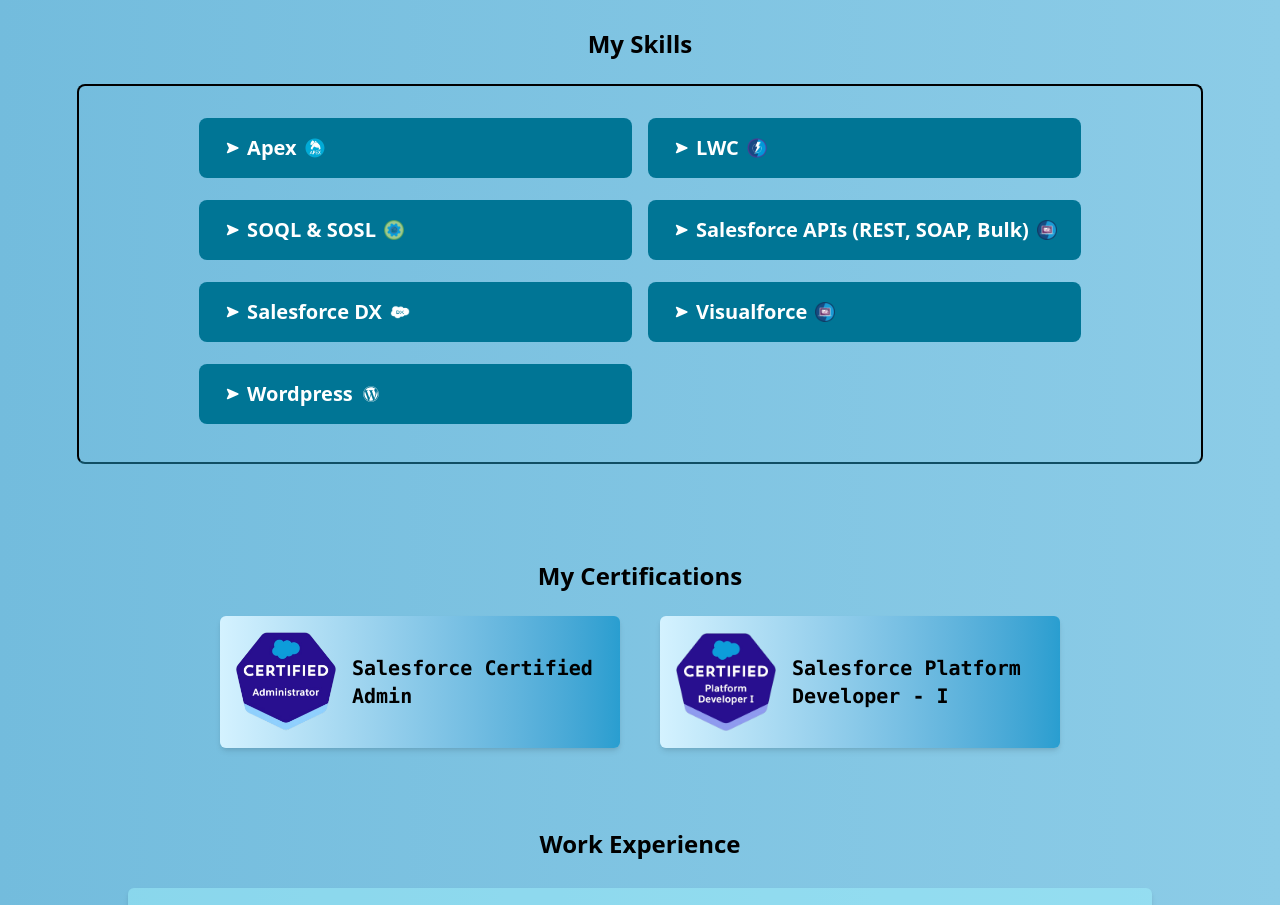
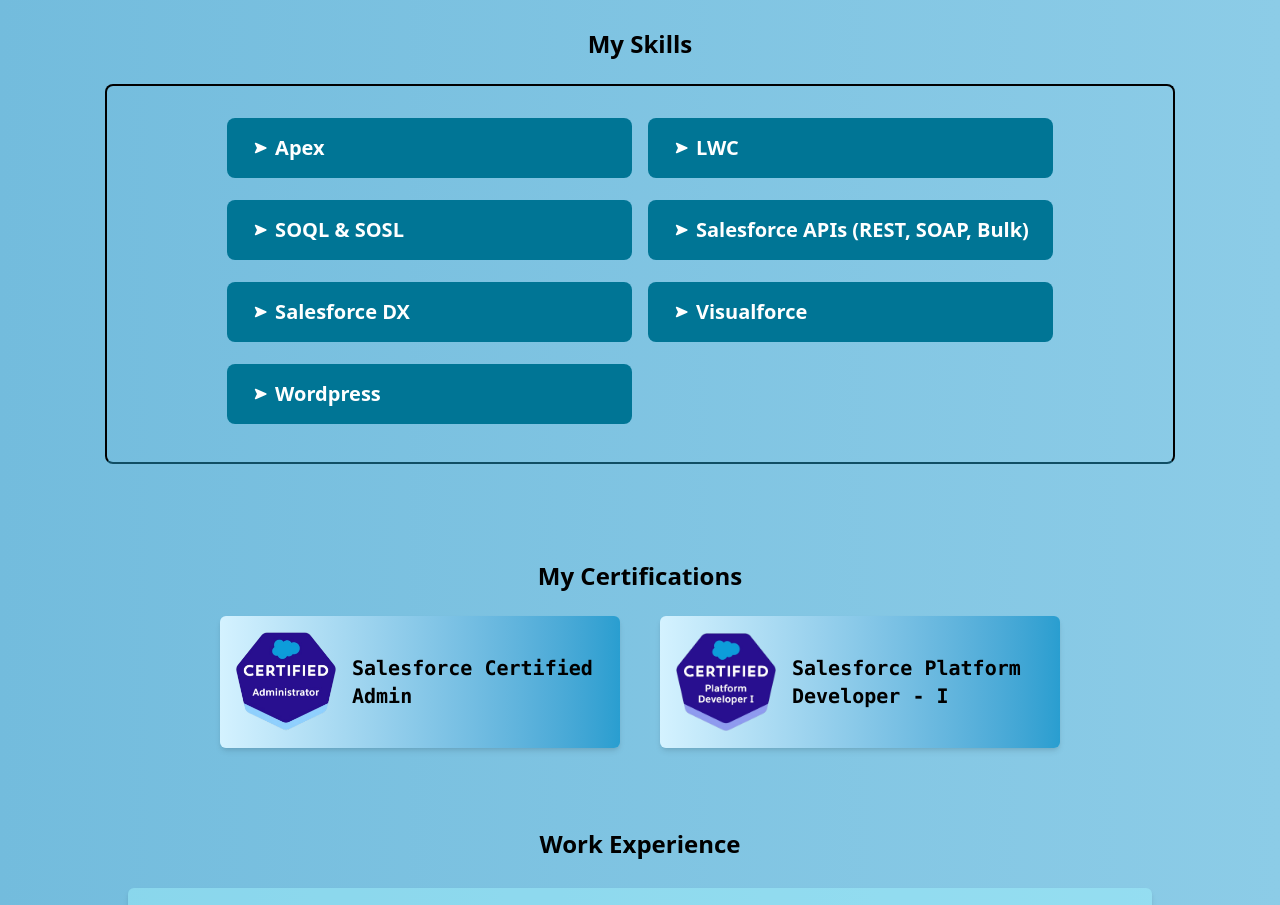
Before and after one commit to shikalgarmubin/Adnan-Portfolio, a React (Vite) app: page / in a window 1280 px wide. Shown: the part 820-1725 px from the top of the page. Built offline with nearby package versions, Linux system fonts and the light colour scheme.

Commit message:
skill icons removed

```diff
--- a/src/components/Navbar/Navbar.jsx
+++ b/src/components/Navbar/Navbar.jsx
@@ -1,27 +1,31 @@
-import React, { useState } from "react";
-import {
-  FaAccessibleIcon,
-  FaAlignJustify,
-  FaAlignRight,
-  FaArrowLeft,
-} from "react-icons/fa";
-import {
-  Fa0,
-  Fa42Group,
-  FaAlignCenter,
-  FaAlignLeft,
-  FaAngellist,
-  FaAustralSign,
-  FaBars,
-  FaBarsProgress,
-} from "react-icons/fa6";
-import {
-  MdFormatAlignJustify,
-  MdOutlineFormatAlignJustify,
-} from "react-icons/md";
+import { useState, useRef, useEffect } from "react";
+import { FaTimes } from "react-icons/fa";
+import { FaArrowRight, FaBars } from "react-icons/fa6";
 import { Link } from "react-router-dom";
+
 const Navbar = () => {
   const [show, setShow] = useState(false);
+  const menuRef = useRef(null);
+  const buttonRef = useRef(null);
+  useEffect(() => {
+    if (!show) return;
+    const handleClickOutside = (event) => {
+      if (
+        menuRef.current &&
+        !menuRef.current.contains(event.target) &&
+        buttonRef.current &&
+        !buttonRef.current.contains(event.target)
+      ) {
+        setShow(false);
+      }
+    };
+    document.addEventListener("mousedown", handleClickOutside);
+    document.addEventListener("touchstart", handleClickOutside);
+    return () => {
+      document.removeEventListener("mousedown", handleClickOutside);
+      document.removeEventListener("touchstart", handleClickOutside);
+    };
+  }, [show]);
   const links = [
     {
       title: "Home",
@@ -51,25 +55,33 @@
           </Link>
         ))}
         {/* Hamburger Icon */}
-        <div className="lg:hidden block">
+        <div className="lg:hidden block" ref={buttonRef}>
           <button
             onClick={() => setShow(!show)}
             className="transition-all duration-300"
           >
-            <FaBars className="w-[20px] h-[20px] transition-all duration-300" />
+            {show ? (
+              <FaTimes className="w-[20px] h-[20px] transition-all duration-300" />
+            ) : (
+              <FaBars className="w-[20px] h-[20px] transition-all duration-300" />
+            )}
           </button>
         </div>
       </div>
       {/* Mobile Nav */}
       {show && (
-        <div className="absolute top-full left-0 w-full bg-gradient-to-r from-[#73BCDD] to-[#8CCCE7] flex flex-col items-center gap-3 z-50 lg:hidden shadow-md py-12">
+        <div
+          ref={menuRef}
+          className="absolute top-full left-0 w-full bg-gradient-to-r from-[#73BCDD] to-[#8CCCE7] flex flex-col items-center gap-5 z-50 lg:hidden shadow-xl py-22"
+        >
           {links.map((items, i) => (
             <Link
               key={i}
               to={items.link}
-              className="text-gray-700 hover:text-black text-lg font-semibold px-4 py-2 w-full text-center transition-all duration-300 "
+              className="flex text-gray-700 hover:text-black text-lg font-semibold border-2 px-4 py-2 gap-2 items-center text-center transition-all duration-300 "
               onClick={() => setShow(false)}
             >
+              <FaArrowRight />
               {items.title}
             </Link>
           ))}
--- a/src/components/Skill/Skill.jsx
+++ b/src/components/Skill/Skill.jsx
@@ -14,12 +14,6 @@
               className="rotate-45 w-4"
             />
             Apex
-            <img
-              src="/icons/apex-icon.png"
-              type="icon"
-              alt=""
-              className="w-5"
-            />
           </span>
           <span className="flex gap-2 mb-1.5 items-center text-base md:text-xl text-white font-bold hover:scale-105 transition-transform bg-cyan-700 px-6 py-4 rounded-lg">
             <img
@@ -29,12 +23,6 @@
               className="rotate-45 w-4"
             />
             LWC
-            <img
-              src="/icons/lwcc-icon.png"
-              type="icon"
-              alt=""
-              className="w-5"
-            />
           </span>
           <span className="flex gap-2 mb-1.5 items-center text-base md:text-xl text-white font-bold hover:scale-105 transition-transform bg-cyan-700 px-6 py-4 rounded-lg">
             <img
@@ -44,12 +32,6 @@
               className="rotate-45 w-4"
             />
             SOQL & SOSL
-            <img
-              src="/icons/soql-icon.png"
-              type="icon"
-              alt=""
-              className="w-5"
-            />
           </span>
           <span className="flex gap-2 mb-1.5 items-center text-base md:text-xl text-white font-bold hover:scale-105 transition-transform bg-cyan-700 px-6 py-4 rounded-lg">
             <img
@@ -59,12 +41,6 @@
               className="rotate-45 w-4"
             />
             Salesforce APIs (REST, SOAP, Bulk)
-            <img
-              src="/icons/visualforce-icon.webp"
-              type="icon"
-              alt=""
-              className="w-5"
-            />
           </span>
           <span className="flex gap-2 mb-1.5 items-center text-base md:text-xl text-white font-bold hover:scale-105 transition-transform bg-cyan-700 px-6 py-4 rounded-lg">
             <img
@@ -74,12 +50,6 @@
               className="rotate-45 w-4"
             />
             Salesforce DX
-            <img
-              src="/icons/salesforce-dx.png"
-              type="icon"
-              alt=""
-              className="w-5"
-            />
           </span>
           <span className="flex gap-2 mb-1.5 items-center text-base md:text-xl text-white font-bold hover:scale-105 transition-transform bg-cyan-700 px-6 py-4 rounded-lg">
             <img
@@ -89,12 +59,6 @@
               className="rotate-45 w-4"
             />
             Visualforce
-            <img
-              src="/icons/visualforce-icon.webp"
-              type="icon"
-              alt=""
-              className="w-5"
-            />
           </span>
           <span className="flex gap-2 mb-1.5 items-center text-base md:text-xl text-white font-bold hover:scale-105 transition-transform bg-cyan-700 px-6 py-4 rounded-lg">
             <img
@@ -104,20 +68,13 @@
               className="rotate-45 w-4"
             />
             Wordpress
-            <img
-              src="/icons/wordpress-icon.svg"
-              type="icon/svg"
-              alt=""
-              className="w-5"
-            />
           </span>
         </div>
       </div>
 
       <div
         id="certificate"
-        className="w-full bg-gradient-to-r from-[#73BCDD] to-[#8CCCE7] flex flex-col items-center py-12 gap-4 relative "
-      >
+        className="w-full bg-gradient-to-r from-[#73BCDD] to-[#8CCCE7] flex flex-col items-center py-12 gap-4 relative">
         <h1 className="text-2xl font-semibold text-center py-2 text-black">
           My Certifications
         </h1>
```
